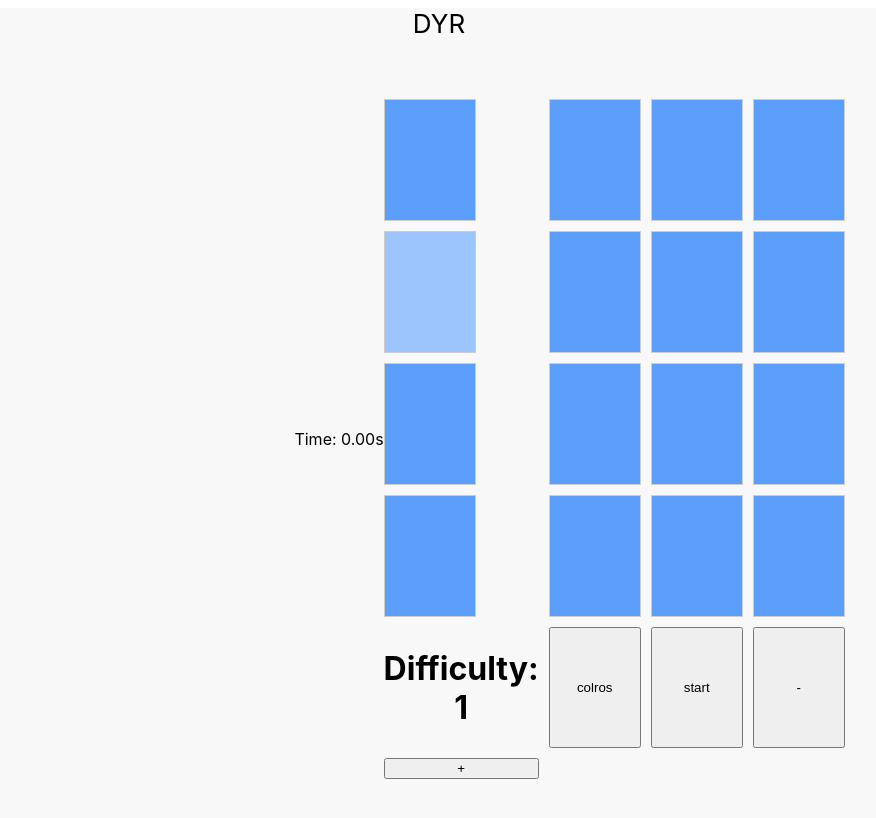
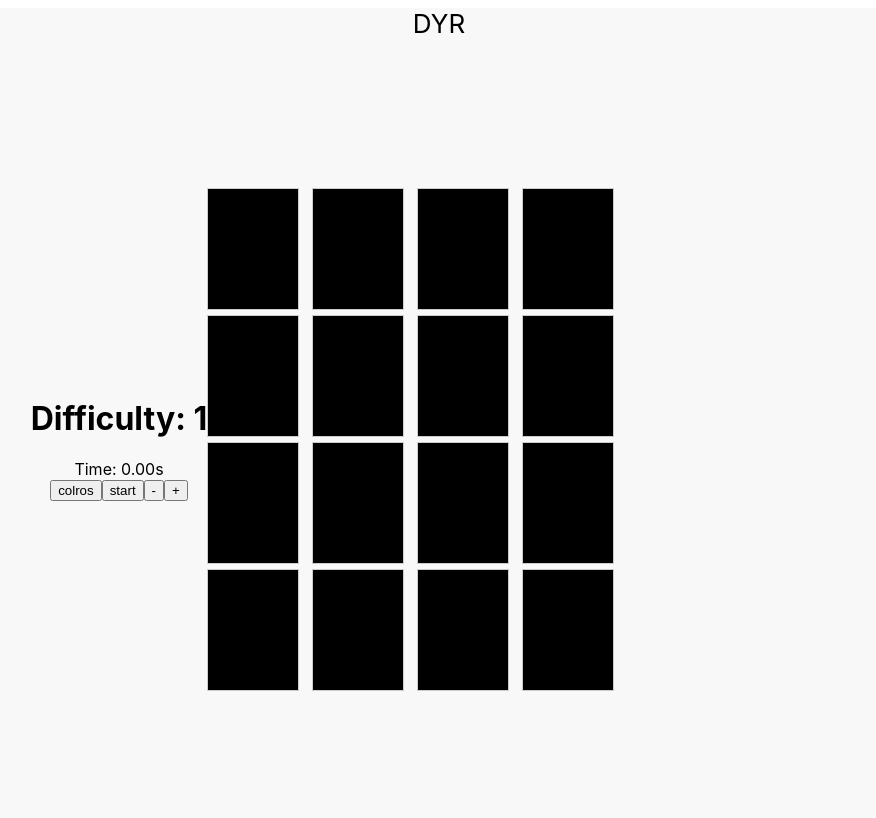
Before and after one commit to bryanteng/dyr, a React (Create React App) app: page / in a window 1280 px wide. Shown: the top 818 px of the page, without its empty margins (201-1077 px from the left). Built offline with nearby package versions, Linux system fonts and the light colour scheme.

Commit message:
style changes, init changes

```diff
--- a/src/components/Grid.css
+++ b/src/components/Grid.css
@@ -9,9 +9,11 @@
   /* Grid styles */
   .grid-container {
     display: grid;
-    grid-template-columns: repeat(4, 1fr);
-    gap: 10px;
-    width: 200px;
+    grid-template-columns: repeat(4, 100px);
+    /* grid-template-columns: auto auto auto; */
+
+    gap: 5px;
+    width: 50vw;
   }
 
   .grid-item {
--- a/src/components/Grid.js
+++ b/src/components/Grid.js
@@ -4,7 +4,7 @@ import {generateRandomHex, calculateTintAndShade} from './util'
 
 const Grid = () => {
   const [difficulty, setDifficulty] = useState(1);
-  const [colors, setColors] = useState([]);
+  const [colors, setColors] = useState(Array.from({ length: 16 }).fill('#000000'));
   const [highlightColor, setHighlightColor] = useState('');
   const [highlightIndex, setHighlightIndex] = useState(null);
 
@@ -37,6 +37,7 @@ const Grid = () => {
   };
 
   useEffect(() => {
+    if(isRunning){
       const color = generateRandomHex()
       const {tint, shade} = calculateTintAndShade(color, (40-difficulty)/100)
       const shades = Array.from({ length: 16 }).fill(color);
@@ -46,11 +47,11 @@ const Grid = () => {
 
       setColors(shades);
       setHighlightIndex(randomIndex);
+    }
   }, [isRunning, difficulty]);
 
   const changeDifficulty = (e) => {
     setDifficulty(difficulty + (e.target.id === 'down' ? -1 : 1));
-    // resetTimer(); // Reset timer when difficulty changes
   };
 
   const spanClick = (e) => {
@@ -69,9 +70,22 @@ const Grid = () => {
 
   return (
     <div className="page-container">
+      <div>
+        <h1>Difficulty: {difficulty}</h1>
         <div className="timer">
           Time: {formatTime(time)}
         </div>
+        <button id="down" onClick={()=> console.log(colors)}> colros</button>
+
+        <button id="starttimer" onClick={()=> setIsRunning(!isRunning)}> start </button>
+        <button id="down" onClick={changeDifficulty}>
+          -
+        </button>
+        <button id="up" onClick={changeDifficulty}>
+          +
+        </button>
+      </div>
+
       <div className="grid-container">
         {colors.map((color, index) => (
           <span
@@ -86,16 +100,6 @@ const Grid = () => {
             {"       "}
           </span>
         ))}
-        <h1>Difficulty: {difficulty}</h1>
-        <button id="down" onClick={()=> console.log(colors)}> colros</button>
-
-        <button id="starttimer" onClick={()=> setIsRunning(!isRunning)}> start </button>
-        <button id="down" onClick={changeDifficulty}>
-          -
-        </button>
-        <button id="up" onClick={changeDifficulty}>
-          +
-        </button>
       </div>
     </div>
   );
```
Lines whose indentation alone changed are shown as unchanged.
